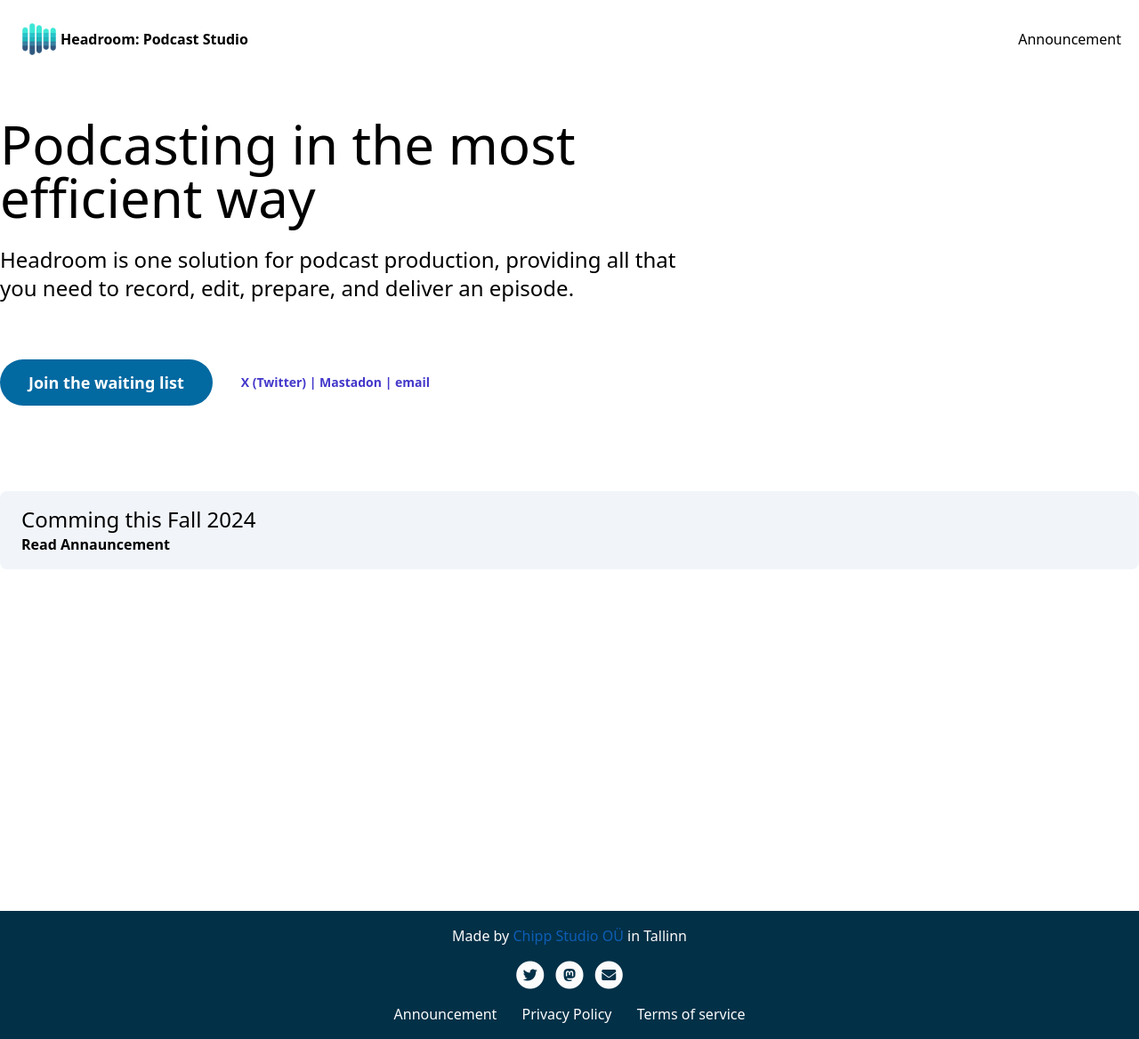
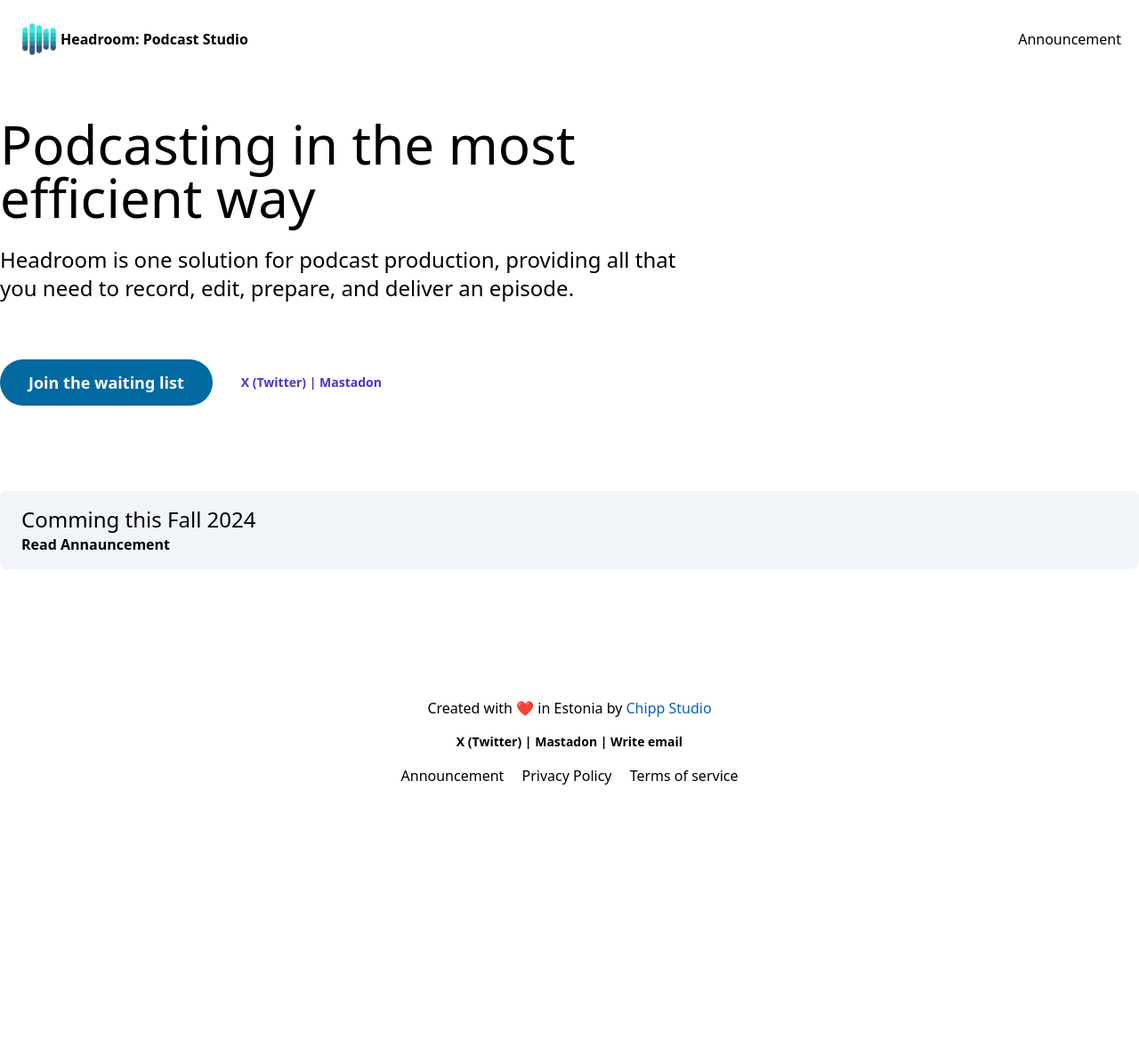
Before and after one commit to ChippStudio/Headroom-Site, a Jekyll site: the page built from index.html, in a window 1280 px wide. Shown: the whole page at 89% size. Built offline with Jekyll 4.4.1, drawn with Linux system fonts in a browser that asks for light colours; nearby versions of some CDN libraries; after the commit the page ends 900 px from its top, so only the background shows below that.

Commit message:
updated footer

```diff
--- a/_includes/footer.html
+++ b/_includes/footer.html
@@ -1,66 +1,68 @@
-<footer class="space-y-4 py-4 text-center items-center bg-headroom mx-auto">
-		{% if site.your_name %}
-		<p class=" text-light-text">Made by {% if site.your_link %}<a class="text-dark-accent" href="{{ site.your_link }}">{% endif %}{{
-		site.your_name
-		}}{% if site.your_link %}</a>{% endif %}{% if site.your_city %} in {{ site.your_city }}{% endif %}</p>
-	{% endif %}
-	<div>
+<footer class="space-y-4 py-4 text-center items-center mx-auto mt-12">
+	Created with ❤️ in Estonia {% if site.your_link %} by <a class="text-dark-accent" href="{{ site.your_link }}">Chipp Studio</a>{% endif %}
+
+	<div class="text-sm font-semibold">
 		{% if site.facebook_username %}
 		<a href="https://facebook.com/{{ site.facebook_username }}">
-			<span class="fa-stack fa-1x">
-				<i class="socialIconBack fas fa-circle fa-stack-2x text-light-text"></i>
-				<i class="socialIconTop fab fa-facebook fa-stack-1x text-headroom"></i>
-			</span>
+			Facebook |
 		</a>
+		{% endif %}
+
+		{% if site.facebook_username and (site.twitter_username or site.mastodon_link or site.instagram_username or
+		site.github_username or site.email_address) %}
+		|
 		{% endif %}
 
 		{% if site.twitter_username %}
 		<a href="https://twitter.com/{{ site.twitter_username }}">
-			<span class="fa-stack fa-1x">
-				<i class="socialIconBack fas fa-circle fa-stack-2x text-light-text"></i>
-				<i class="socialIconTop fab fa-twitter fa-stack-1x text-headroom"></i>
-			</span>
+			X (Twitter)
 		</a>
+		{% endif %}
+
+		{% if site.twitter_username and (site.mastodon_link or site.instagram_username or site.github_username or
+		site.email_address) %}
+		|
 		{% endif %}
 
 		{% if site.mastodon_link %}
 		<a href="https://{{ site.mastodon_link }}">
-			<span class="fa-stack fa-1x">
-				<i class="socialIconBack fas fa-circle fa-stack-2x text-light-text"></i>
-				<i class="socialIconTop fab fa-mastodon fa-stack-1x text-headroom"></i>
-			</span>
+			Mastadon
 		</a>
+		{% endif %}
+
+		{% if site.mastodon_link and (site.instagram_username or site.github_username or site.email_address) %}
+		|
 		{% endif %}
 
 		{% if site.instagram_username %}
 		<a href="https://instagram.com/{{ site.instagram_username }}">
-			<span class="fa-stack fa-1x">
-				<i class="socialIconBack fas fa-circle fa-stack-2x text-light-text"></i>
-				<i class="socialIconTop fab fa-instagram fa-stack-1x text-headroom"></i>
-			</span>
+			Instagram
 		</a>
+		{% endif %}
+
+		{% if site.instagram_username and (site.github_username or site.email_address) %}
+		|
 		{% endif %}
 
 		{% if site.github_username %}
 		<a href="https://github.com/{{ site.github_username }}">
-			<span class="fa-stack fa-1x">
-				<i class="socialIconBack fas fa-circle fa-stack-2x text-light-text"></i>
-				<i class="socialIconTop fab fa-github fa-stack-1x text-headroom"></i>
-			</span>
+			GitHub
 		</a>
+		{% endif %}
+
+		{% if site.github_username and site.email_address %}
+		|
 		{% endif %}
 
 		{% if site.email_address %}
 		<a href="mailto:{{ site.email_address }}">
-			<span class="fa-stack fa-1x">
-				<i class="socialIconBack fas fa-circle fa-stack-2x text-light-text"></i>
-				<i class="socialIconTop fas fa-envelope fa-stack-1x text-headroom"></i>
-			</span>
+			Write email
 		</a>
 		{% endif %}
 
 	</div>
-	<div class="text-light-text space-x-6">
+
+	<div class="space-x-4">
 		{% for page in site.pages %}
 		<a href="{{ page.url | relative_url }}" target="_self">{{ page.title }}</a>
 		{% endfor %}
--- a/_includes/header.html
+++ b/_includes/header.html
@@ -31,8 +31,7 @@
             </a>
             {% endif %}
 
-            {% if site.twitter_username and (site.mastodon_link or site.instagram_username or site.github_username or
-            site.email_address) %}
+            {% if site.twitter_username and (site.mastodon_link or site.instagram_username or site.github_username) %}
             |
             {% endif %}
 
@@ -42,7 +41,7 @@
             </a>
             {% endif %}
 
-            {% if site.mastodon_link and (site.instagram_username or site.github_username or site.email_address) %}
+            {% if site.mastodon_link and (site.instagram_username or site.github_username) %}
             |
             {% endif %}
 
@@ -52,7 +51,7 @@
             </a>
             {% endif %}
 
-            {% if site.instagram_username and (site.github_username or site.email_address) %}
+            {% if site.instagram_username and (site.github_username) %}
             |
             {% endif %}
 
@@ -61,21 +60,10 @@
                 GitHub
             </a>
             {% endif %}
-
-            {% if site.github_username and site.email_address %}
-            |
-            {% endif %}
-
-            {% if site.email_address %}
-            <a href="mailto:{{ site.email_address }}">
-                email
-            </a>
-            {% endif %}
-
         </div>
     </div>
 
-    <div class="mt-24 mb-96 space-y-4 bg-slate-100 rounded-lg">
+    <div class="mt-24 space-y-4 bg-slate-100 rounded-lg">
         <div class="py-4 px-6">
             <div class="text-2xl">
                 Comming this Fall 2024
--- a/_layouts/default.html
+++ b/_layouts/default.html
@@ -4,10 +4,10 @@
 {% include head.html %}
 {% include navbar.html %}
 
-<body>
-  {% include header.html %}
+<body class="min-h-screen flex flex-col">
+  <div class="flex-grow">
+    {% include header.html %}
+  </div>
+  {% include footer.html %}
 </body>
-
-{% include footer.html %}
-
 </html>
--- a/main.css
+++ b/main.css
@@ -658,6 +658,14 @@ video {
   margin-top: 0.75rem;
 }
 
+.mt-8 {
+  margin-top: 2rem;
+}
+
+.mt-12 {
+  margin-top: 3rem;
+}
+
 .flex {
   display: flex;
 }
@@ -696,6 +704,10 @@ video {
 
 .flex-auto {
   flex: 1 1 auto;
+}
+
+.flex-grow {
+  flex-grow: 1;
 }
 
 .grow {
@@ -742,6 +754,12 @@ video {
   --tw-space-y-reverse: 0;
   margin-top: calc(0.75rem * calc(1 - var(--tw-space-y-reverse)));
   margin-bottom: calc(0.75rem * var(--tw-space-y-reverse));
+}
+
+.space-x-4 > :not([hidden]) ~ :not([hidden]) {
+  --tw-space-x-reverse: 0;
+  margin-right: calc(1rem * var(--tw-space-x-reverse));
+  margin-left: calc(1rem * calc(1 - var(--tw-space-x-reverse)));
 }
 
 .rounded {
```
Also changed, not shown: other parts of _includes/header.html (+1 -1 lines), _layouts/page.html (+4 -5 lines).
